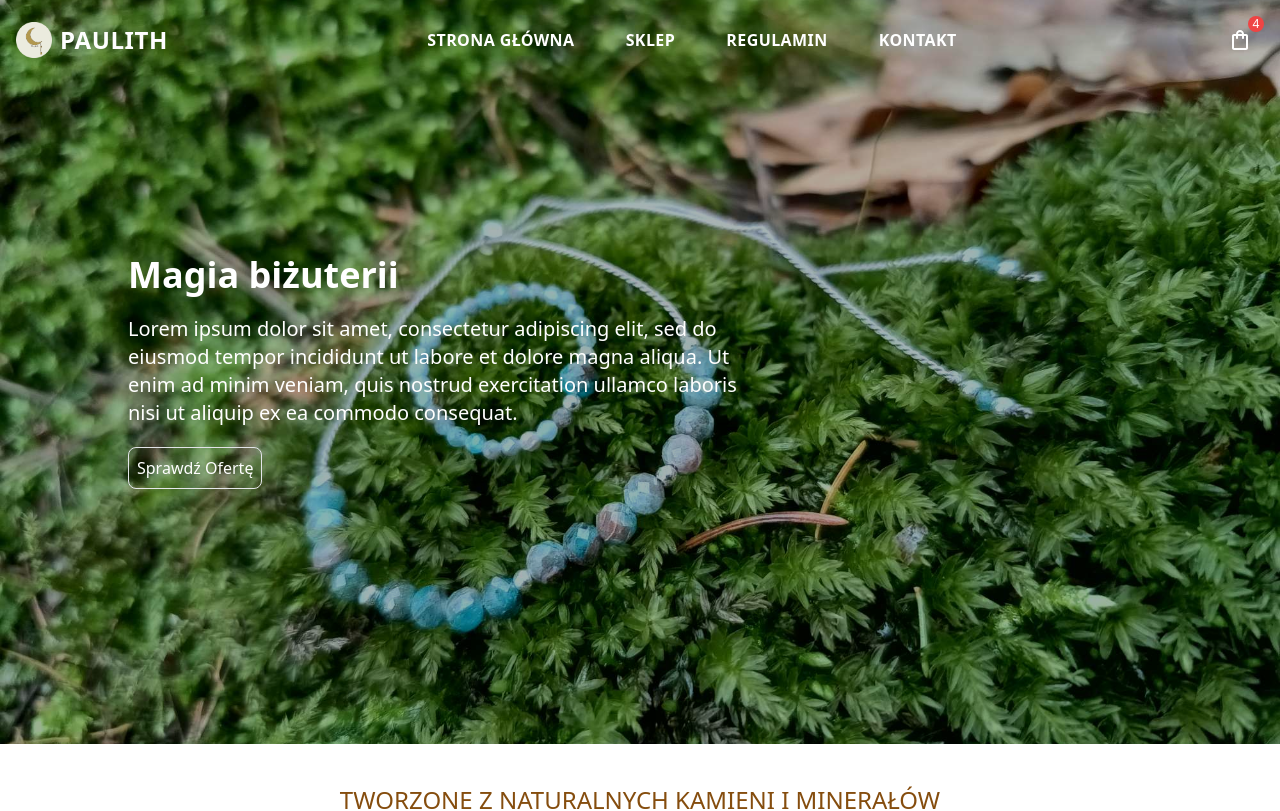
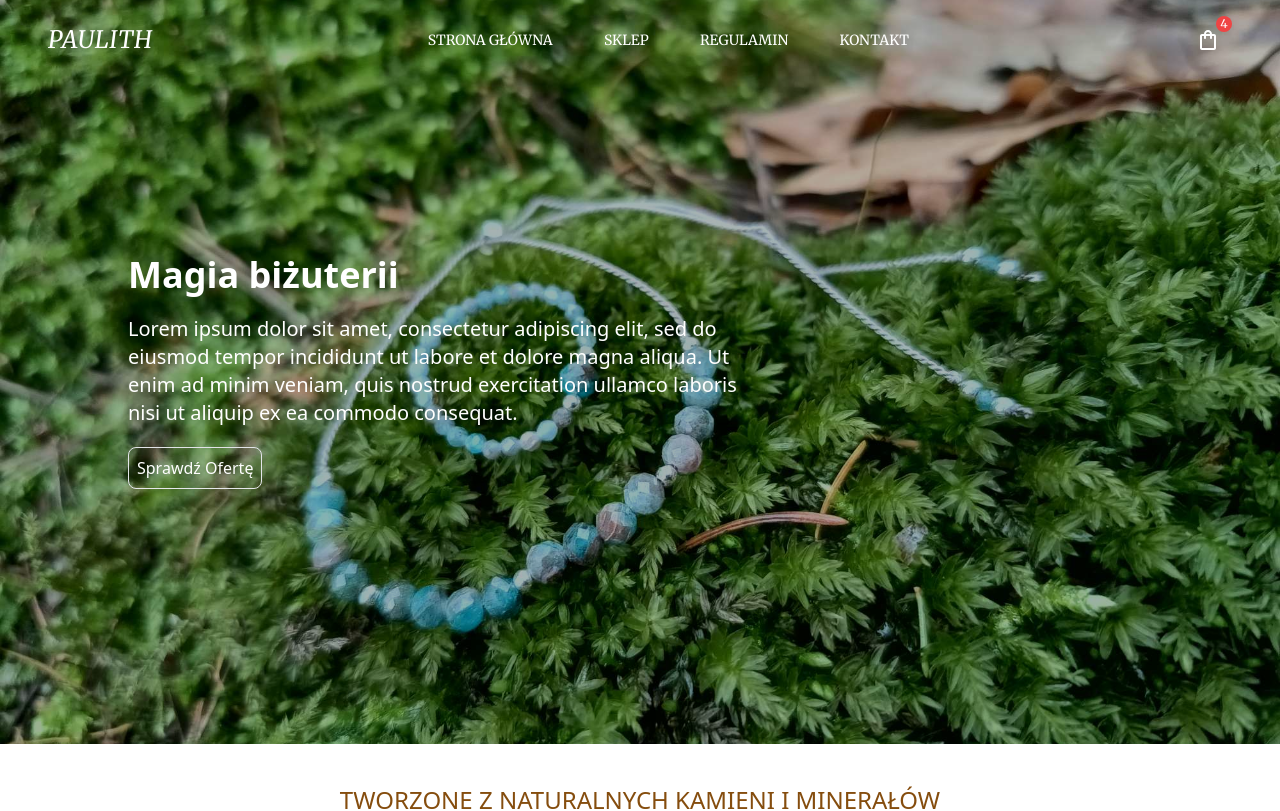
Before and after one commit to GxbrielZ/PaulithStore, a React (Vite) app: page / in a window 1280 px wide. Shown: the top 811 px of the page. Built offline with nearby package versions, Linux system fonts and the light colour scheme.

Commit message:
Create NavbarLinks component and add it to Navbar

```diff
--- a/src/components/Navbar/Navbar.jsx
+++ b/src/components/Navbar/Navbar.jsx
@@ -1,31 +1,8 @@
-import React from 'react';
-import { useState } from 'react';
+import React, { useState } from 'react';
 import PaulithLogo from "../../assets/Logo/PaulithLogo.png";
+import NavbarLinks from './NavbarLinks';
 import { MdOutlineShoppingBag } from "react-icons/md";
 import { IoMenu, IoClose } from "react-icons/io5";
-
-const MenuLinks = [
-    {
-        id: 1,
-        name: "Strona Główna",
-        link: "/#home"
-    },
-    {
-        id: 2,
-        name: "Sklep",
-        link: "/#shop"
-    },
-    {
-        id: 3,
-        name: "Regulamin",
-        link: "/#rules"
-    },
-    {
-        id: 4,
-        name: "Kontakt",
-        link: "/#contact"
-    },
-];
 
 const Navbar = () => {
     const [nav, setNav] = useState(false);
@@ -35,42 +12,19 @@ const Navbar = () => {
 
     return (
         <div
-            className='absolute w-full flex justify-between p-4 items-center
-            font-lato z-20'
+            className='absolute w-full flex justify-between py-4 px-2 md:px-12 items-center z-20 font-merriweather'
         >
             {/* Logo */}
-            <div className='flex items-center gap-2'>
-                <img className='w-9' src={PaulithLogo} alt="Paulith company logo" />
-                <a
-                    href='#'
-                    className='text-white font-bold text-2xl uppercase
-                    tracking-wide md:cursor-pointer'
-                >
-                    Paulith
-                </a>
-            </div>
+            <a
+                href='#'
+                className='text-white text-2xl uppercase
+                tracking-wide md:cursor-pointer italic'
+            >
+                Paulith
+            </a>
 
             {/* Navbar Center */}
-            <div
-                className='md:flex hidden'
-            >
-                <ul
-                    className='flex flex-col md:flex-row w-full md:gap-[4vw] gap-6'>
-                    {
-                        MenuLinks.map((data, index) => (
-                            <li key={index}>
-                                <a
-                                    href={data.link}
-                                    className='text-white hover:text-goldenrod
-                                    font-bold uppercase tracking-wide duration-500'
-                                >
-                                    {data.name}
-                                </a>
-                            </li>
-                        ))
-                    }
-                </ul>
-            </div>
+            <NavbarLinks />
 
             {/* Navbar Right Side */}
             <div className='flex items-center'>
--- /dev/null
+++ b/src/components/Navbar/NavbarLinks.jsx
@@ -0,0 +1,49 @@
+import React from 'react';
+
+const MenuLinks = [
+    {
+        id: 1,
+        name: "Strona Główna",
+        link: "/#home"
+    },
+    {
+        id: 2,
+        name: "Sklep",
+        link: "/#shop"
+    },
+    {
+        id: 3,
+        name: "Regulamin",
+        link: "/#rules"
+    },
+    {
+        id: 4,
+        name: "Kontakt",
+        link: "/#contact"
+    },
+];
+
+const NavbarLinks = () => {
+  return (
+    <div className='md:flex hidden'>
+        <ul
+            className='flex flex-col md:flex-row w-full md:gap-[4vw] gap-6 text-sm'
+        >
+            {
+                MenuLinks.map((data, index) => (
+                    <li key={index}>
+                        <a
+                            href={data.link}
+                            className='text-white uppercase'
+                        >
+                            {data.name}
+                        </a>
+                    </li>
+                ))
+            }
+        </ul>
+    </div>
+  );
+};
+
+export default NavbarLinks;
```
